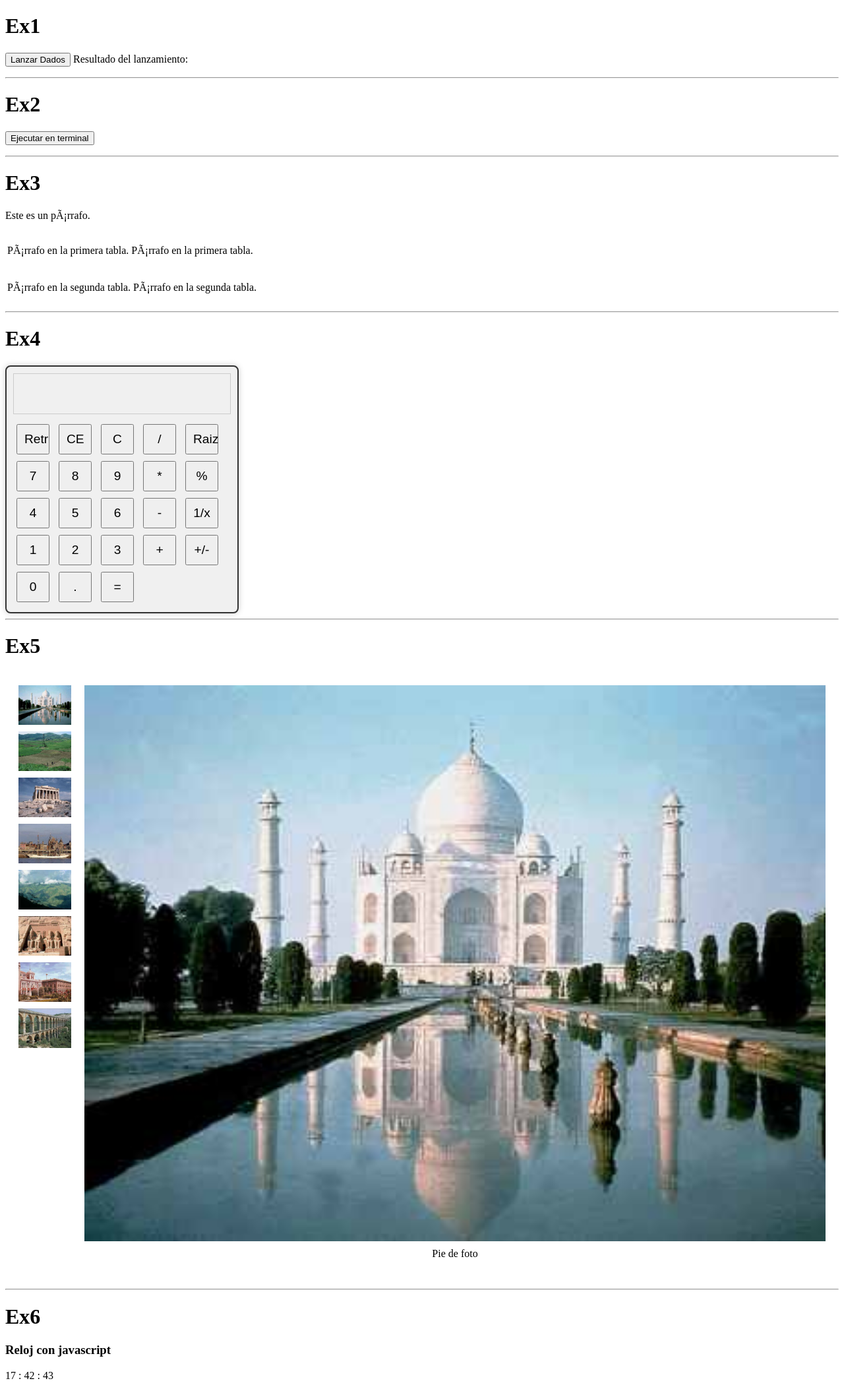
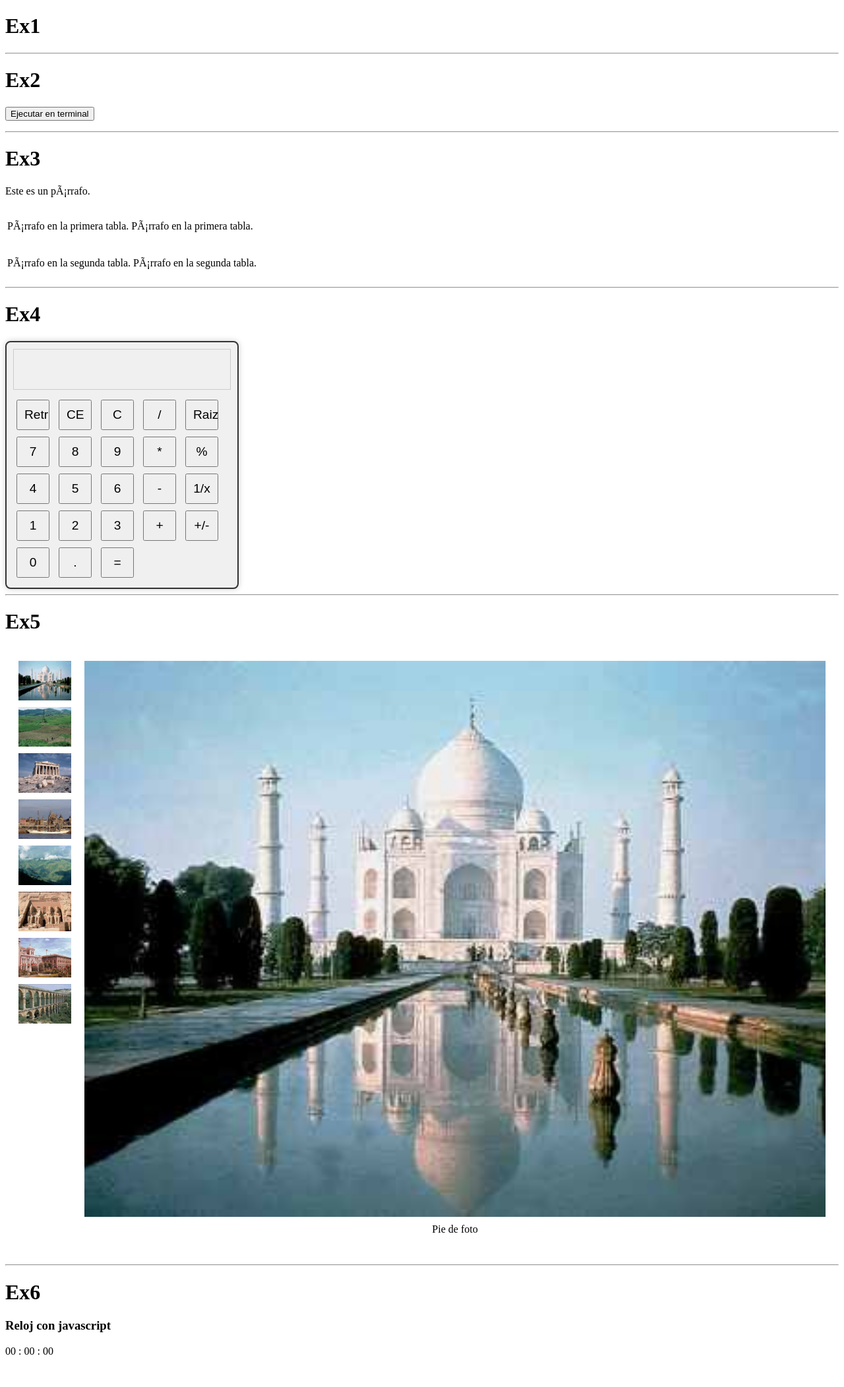
Before and after one commit to 12manel123/mcc-tsys-ta33-1-271123, a plain HTML site: page index.html in a window 1280 px wide. Shown: the whole page at 66% size. After the commit the page ends 2066 px from the top, so only its background shows below. Drawn offline with Linux system fonts and the light colour scheme.

```diff
--- a/index.html
+++ b/index.html
@@ -10,7 +10,7 @@
 </head>
 <body>
 <h1>Ex1</h1>
-<p><button onclick="lanzarDados()">Lanzar Dados</button> Resultado del lanzamiento: <span id="resultado"></span></p>
+<p></p>
 <hr><h1>Ex2</h1>
 <p><button onclick="ejercicio2()">Ejecutar en terminal</button></p>
 <hr><h1>Ex3</h1>
--- a/js/codigo.js
+++ b/js/codigo.js
@@ -1,4 +1,6 @@
 //Ex1
+var frecuenciaSumas = new Array(13).fill(0);
+
 function lanzarDado() {
     return Math.floor(Math.random() * 6) + 1;
 }
@@ -7,8 +9,21 @@
     var dado1 = lanzarDado();
     var dado2 = lanzarDado();
     var suma = dado1 + dado2;
-    document.getElementById("resultado").innerText = suma;
+    frecuenciaSumas[suma]++;
+    console.log("Dado 1: " + dado1 + ", Dado 2: " + dado2 + ", Suma: " + suma);
+    document.getElementById("resultado").innerText = "Suma: " + suma;
 }
+
+for (var i = 0; i < 36000; i++) {
+    lanzarDados();
+}
+
+console.log("Frecuencia de cada suma:");
+for (var j = 2; j <= 12; j++) {
+    console.log("Suma " + j + ": " + frecuenciaSumas[j]);
+}
+
+
 //Ex2
 function ejercicio2() {
     var fechaRegex = /\b\d{2}\/\d{2}\/\d{4}\b/;
```
